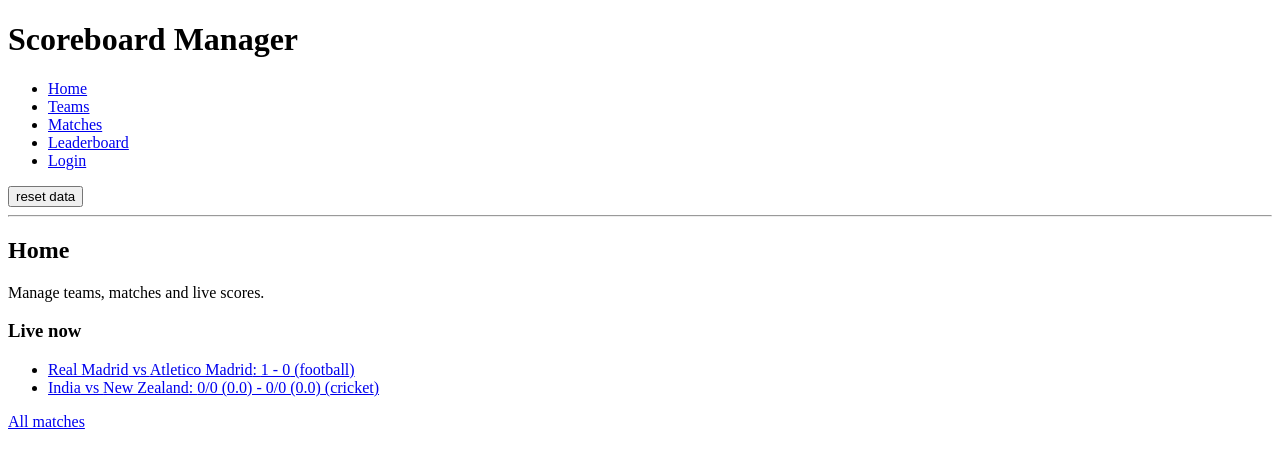
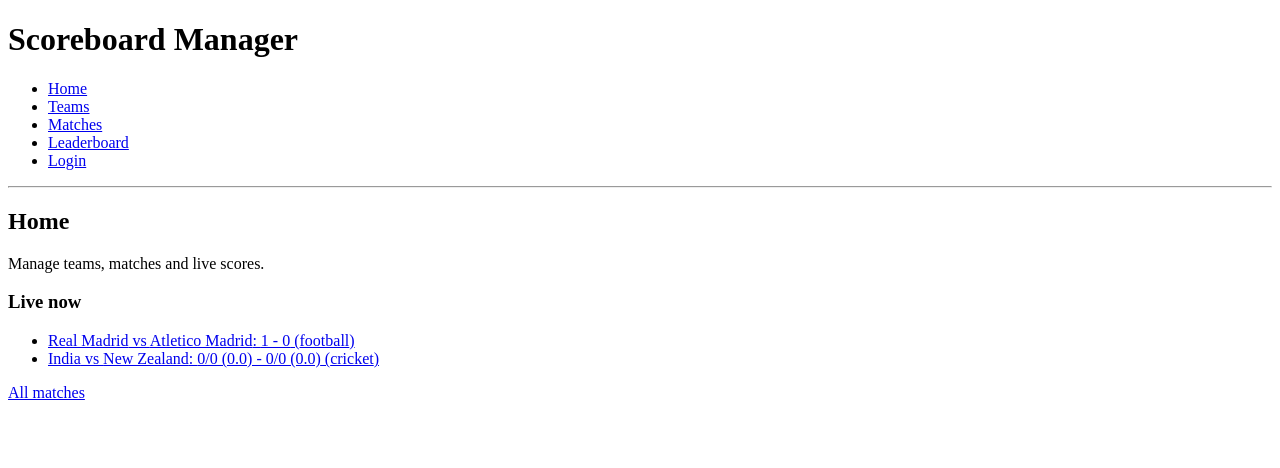
Before and after one commit to not-Lucifer/Scoreboard-Manager, a React (Vite) app in the folder frontend/: page / in a window 1280 px wide. Shown: the top 468 px of the page. Built offline with nearby package versions, Linux system fonts and the light colour scheme.

Commit message:
remove reset button

```diff
--- a/frontend/src/App.jsx
+++ b/frontend/src/App.jsx
@@ -37,17 +37,10 @@ function App() {
     }
   }, [teams, matches])
 
-  function resetData() {
-    if (!confirm('reset all data?')) return
-    setTeams(dummyTeams)
-    setMatches(dummyMatches)
-  }
-
   return (
     <div>
       <h1>Scoreboard Manager</h1>
       <Navbar />
-      <button onClick={resetData}>reset data</button>
       <hr />
       <Routes>
         <Route path="/" element={<Home teams={teams} matches={matches} />} />
```
